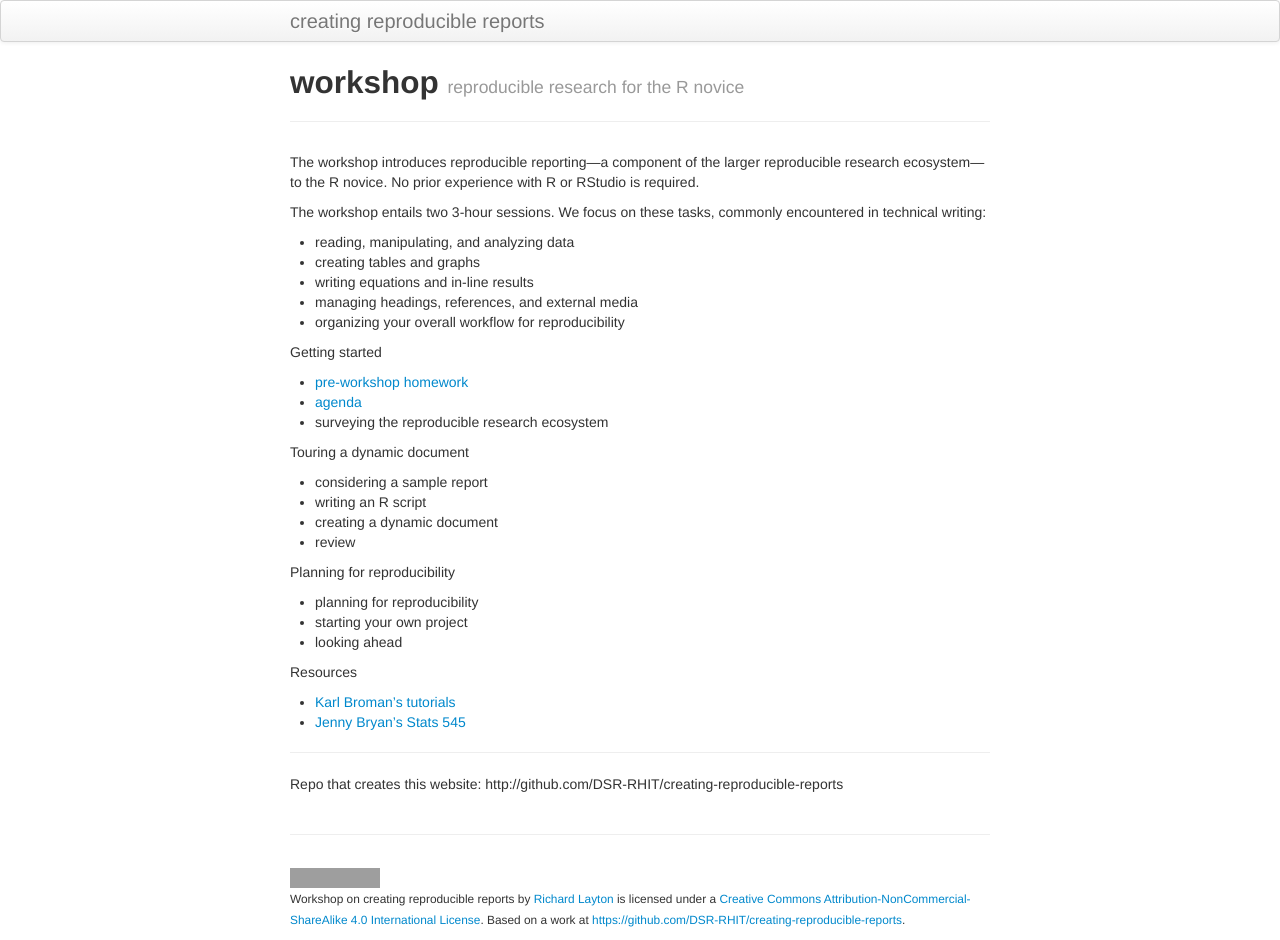
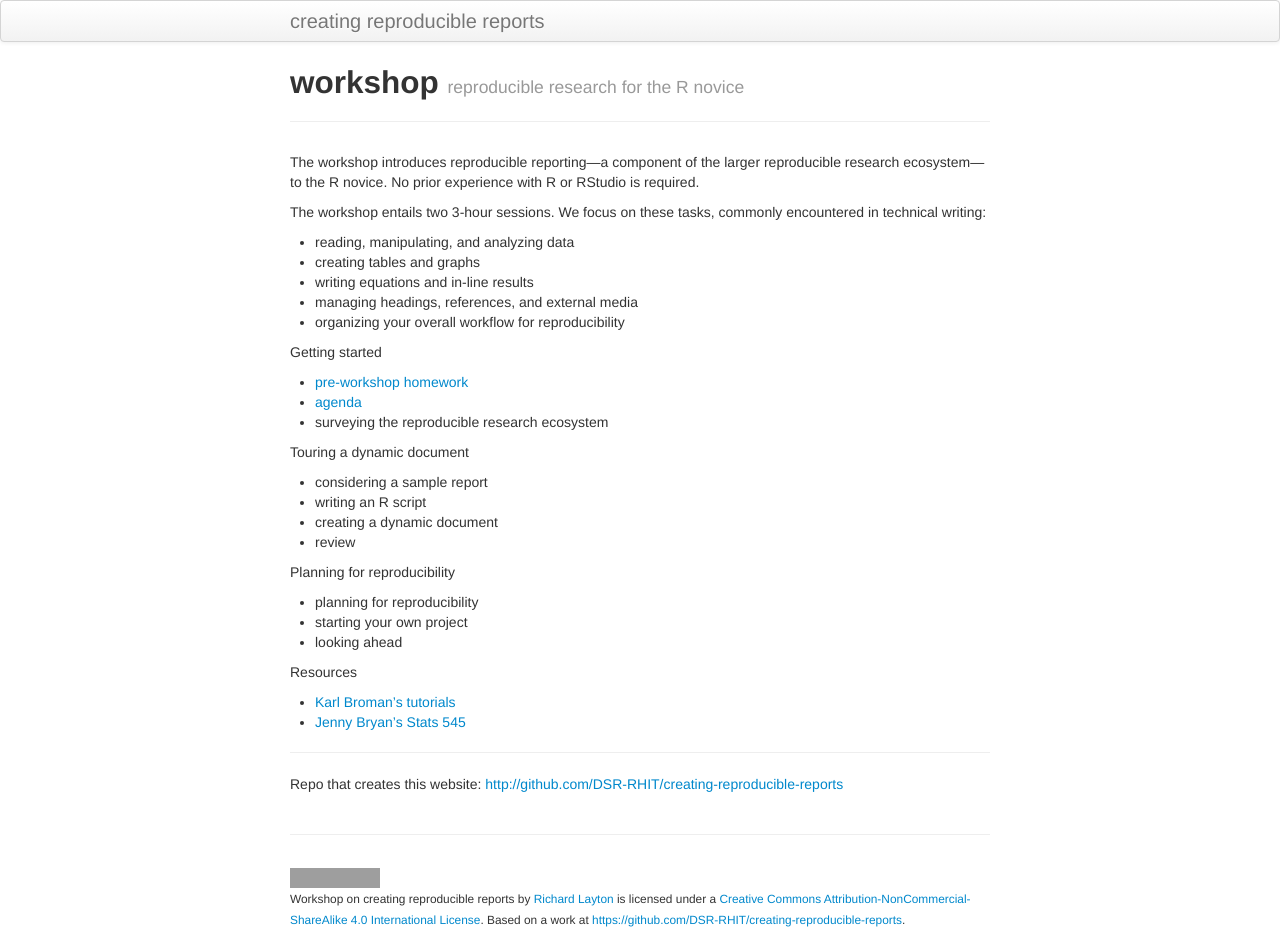
Before and after one commit to DSR-RHIT/creating-reproducible-reports, a Jekyll site: the page built from index.md, in a window 1280 px wide. Built offline with Jekyll 4.4.1, drawn with Linux system fonts in a browser that asks for light colours; some of the changed lines change nothing that is shown; grey boxes are pictures that could not be loaded.

Commit message:
initial commit

```diff
--- a/index.md
+++ b/index.md
@@ -41,4 +41,4 @@
 
 ---
 
-Repo that creates this website: http://github.com/DSR-RHIT/creating-reproducible-reports
+Repo that creates this website: [http://github.com/DSR-RHIT/creating-reproducible-reports](http://github.com/DSR-RHIT/creating-reproducible-reports)
```
Also changed, not shown: ReadMe.md.
